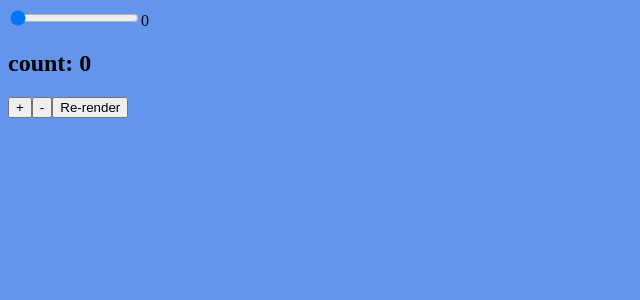
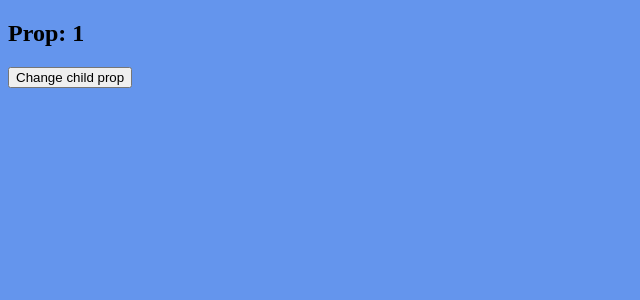
Before and after one commit to freshcodeAlice/pfm-2023-react-welcome, a React (Create React App) app: page / in a window 1280 px wide. Shown: the top 300 px of the page, without its empty margins (0-640 px from the left). Built offline with nearby package versions, Linux system fonts and the light colour scheme.

Commit message:
Parent-child task resolve

```diff
--- a/src/App.js
+++ b/src/App.js
@@ -8,6 +8,7 @@ import ListPage from './pages/ListPage';
 import GridPage from './pages/GridPage';
 import FlexContainer from './components/FlexContainer';
 import CounterPage from './pages/CounterPage';
+import Parent from './components/Parent';
 // import './reset.css';
 
 class App extends React.Component { // Parent component (батьківська компонента)
@@ -34,7 +35,7 @@ class App extends React.Component { // Parent component (батьківська
         }
         return (
           <section>
-           <CounterPage />
+           <Parent />
           </section>
 
         )
--- /dev/null
+++ b/src/components/Parent/Child/index.js
@@ -0,0 +1,22 @@
+import React, { Component, PureComponent } from 'react';
+
+class Child extends PureComponent {
+    render() {
+        console.log('child re-render')
+        return (
+            <div>
+                <h1>Prop: {this.props.num}</h1>
+            </div>
+        );
+    }
+}
+
+export default Child;
+
+
+/*
+
+Створити батьківську компоненту, яка при кожному оновленні надсилає дочірній компоненті рандомні значення від 0 до 1
+Дочірня виводить на екран значення зі стейту. За одних і тих самих вхідних даних вона має пропускати пере-рендер
+
+*/
--- /dev/null
+++ b/src/components/Parent/index.js
@@ -0,0 +1,28 @@
+import React, { Component } from 'react';
+import Child from './Child';
+
+class Parent extends Component {
+    constructor(props) {
+        super(props);
+        this.state = {
+            num: Math.round(Math.random())
+        }
+    }
+
+    changeProp = () => {
+        this.setState({
+            num: Math.round(Math.random())
+        })
+    }
+
+    render() {
+        return (
+            <div>
+                <Child num={this.state.num} />
+                <button onClick={this.changeProp}>Change child prop</button>
+            </div>
+        );
+    }
+}
+
+export default Parent;
```
